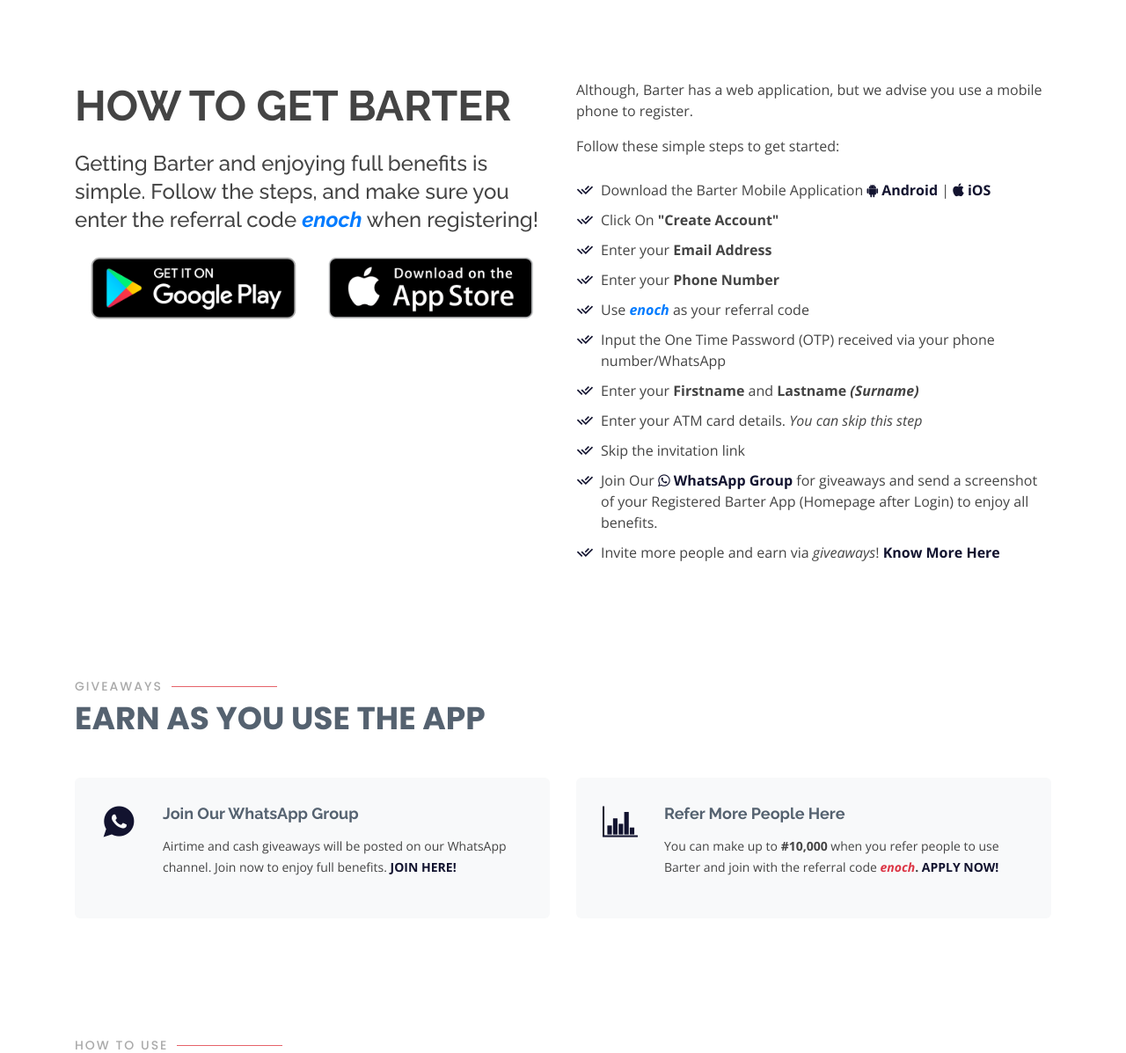
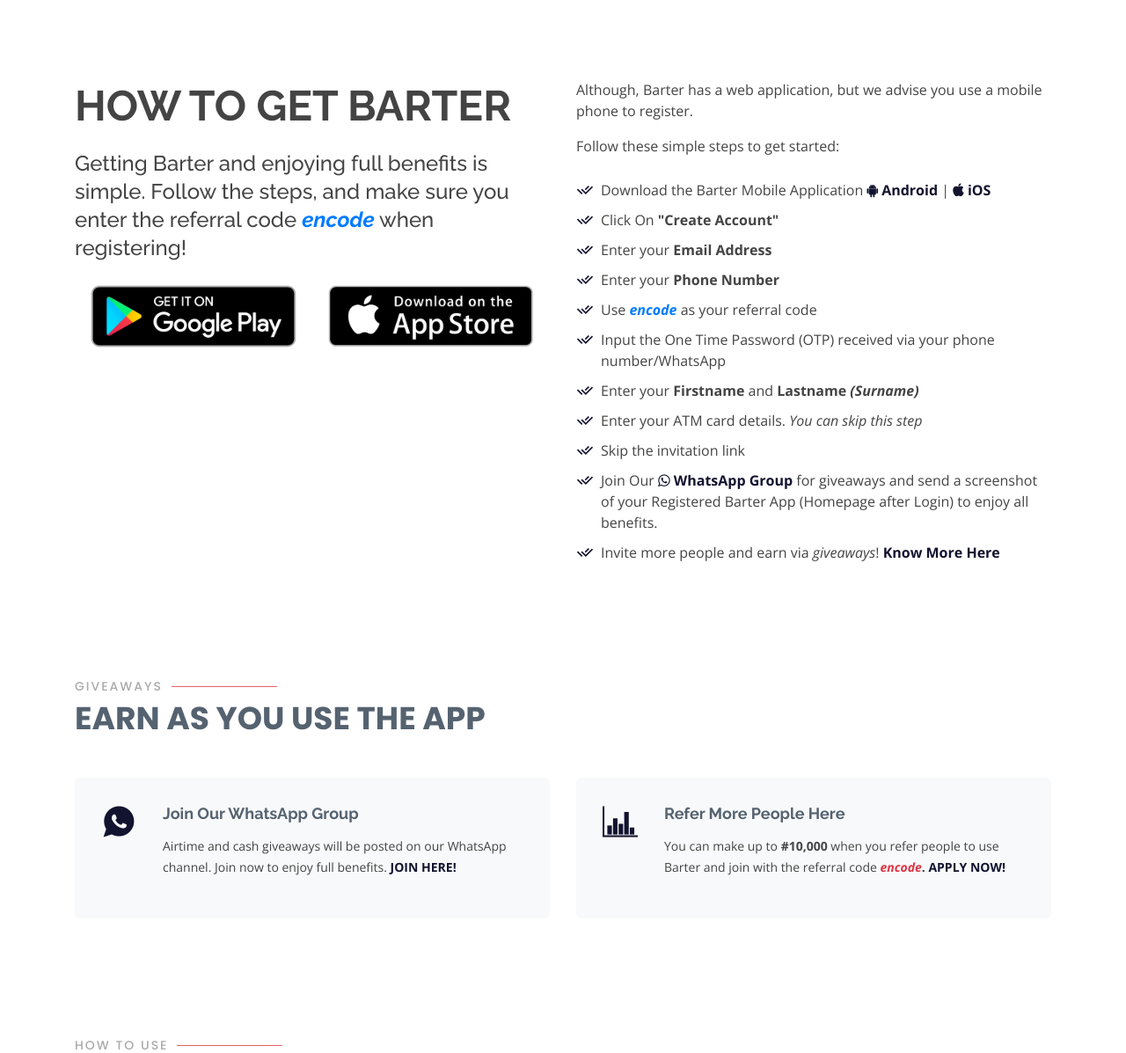
Before and after one commit to ENOCH1234/barterstepup.com, a PHP site: page / in a window 1280 px wide. Shown: the part 2283-3480 px from the top of the page at 88% size. Run offline with PHP 8.4, Linux system fonts and the light colour scheme.

Commit message:
Update index.php

```diff
--- a/index.php
+++ b/index.php
@@ -123,7 +123,7 @@
           <div class="carousel-container">
             <div class="container">
               <h2 class="animate__animated animate__fadeInDown">Register Now</h2>
-              <p class="animate__animated animate__fadeInUp">To enjoy these benefits, you have to Register on the Mobile Application using <strong><em>enoch</em></strong> as the referral code.</p>
+              <p class="animate__animated animate__fadeInUp">To enjoy these benefits, you have to Register on the Mobile Application using <strong><em>encode</em></strong> as the referral code.</p>
               <a href="#getstarted" class="btn-get-started animate__animated animate__fadeInUp scrollto">Get App Now</a>
             </div>
           </div>
@@ -292,7 +292,7 @@
         <div class="row content">
           <div class="col-lg-6">
             <h2>How to Get Barter</h2>
-            <h3>Getting Barter and enjoying full benefits is simple. Follow the steps, and make sure you enter the referral code <strong><em><span style="color: #007bff;">enoch</span></em></strong> when registering!</h3>
+            <h3>Getting Barter and enjoying full benefits is simple. Follow the steps, and make sure you enter the referral code <strong><em><span style="color: #007bff;">encode</span></em></strong> when registering!</h3>
             <div class="downloadrow">
               <div class="downloadColumn">
                 <a href="http://bit.ly/barter-android" target="_blank"><img src="assets/img/googleplay.png" width="100%" alt="Google PlayStore"></a>
@@ -315,7 +315,7 @@
               <li><i class="ri-check-double-line"></i> Click On <strong>"Create Account"</strong></li>
               <li><i class="ri-check-double-line"></i> Enter your <strong>Email Address</strong></li>
               <li><i class="ri-check-double-line"></i> Enter your <strong>Phone Number</strong></li>
-              <li><i class="ri-check-double-line"></i> Use <strong><em><span style="color: #007bff;">enoch</span></em></strong> as your referral code</li>
+              <li><i class="ri-check-double-line"></i> Use <strong><em><span style="color: #007bff;">encode</span></em></strong> as your referral code</li>
               <li><i class="ri-check-double-line"></i> Input the One Time Password (OTP) received via your phone number/WhatsApp</li>
               <li><i class="ri-check-double-line"></i> Enter your <strong>Firstname</strong> and <strong>Lastname <em>(Surname)</em></strong></li>
               <li><i class="ri-check-double-line"></i> Enter your ATM card details. <em>You can skip this step</em></li>
@@ -350,7 +350,7 @@
             <div class="icon-box">
               <i class="icofont-chart-bar-graph"></i>
               <h4><a>Refer More People Here</a></h4>
-              <p>You can make up to <strong>#10,000</strong> when you refer people to use Barter and join with the referral code <strong><em><span style="color: #dc3545;">enoch</span></em>. <a href="https://forms.gle/ahszz86n2ZDNadpJ7" target="_blank">APPLY NOW!</a></strong></p>
+              <p>You can make up to <strong>#10,000</strong> when you refer people to use Barter and join with the referral code <strong><em><span style="color: #dc3545;">encode</span></em>. <a href="https://forms.gle/ahszz86n2ZDNadpJ7" target="_blank">APPLY NOW!</a></strong></p>
             </div>
           </div>
 
```
